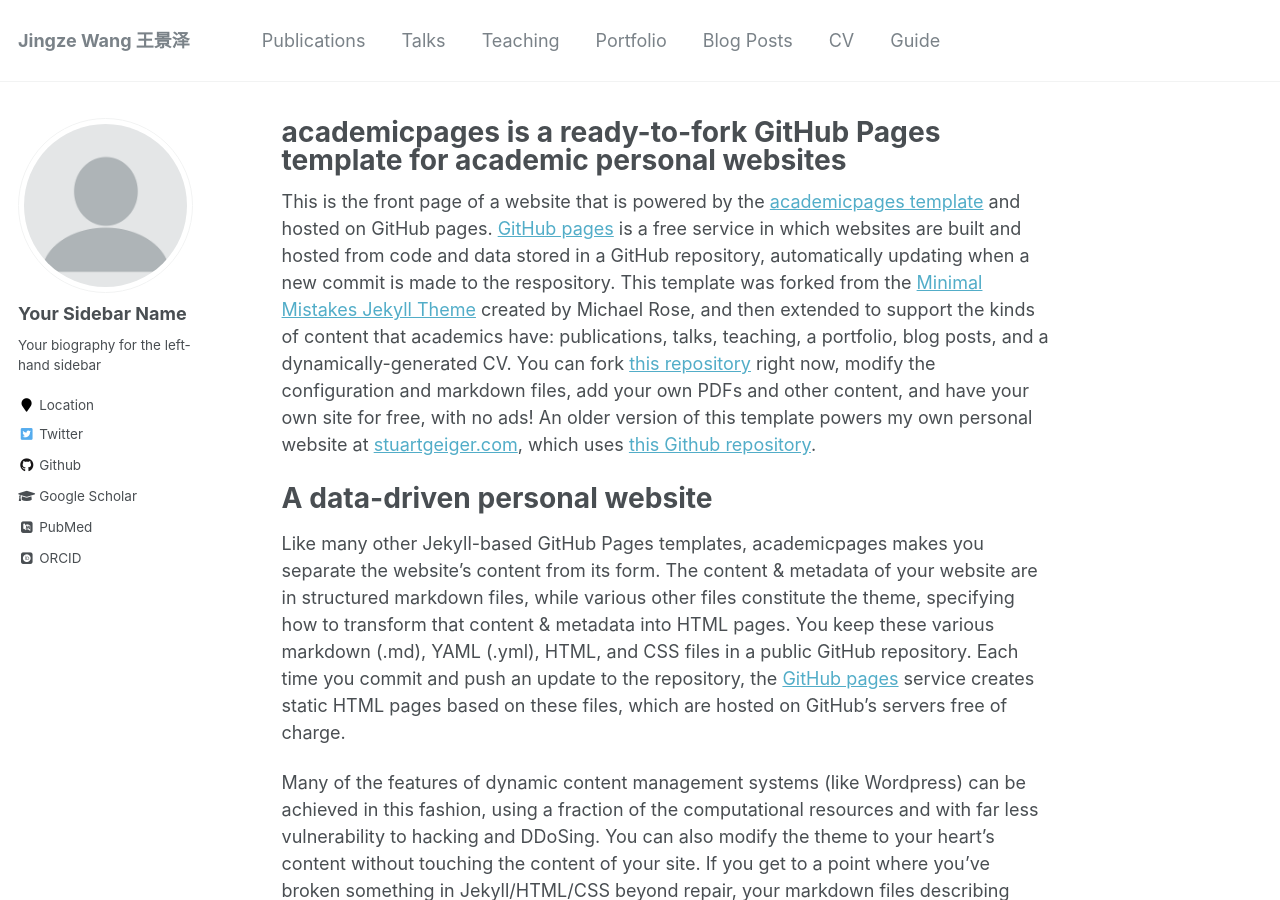
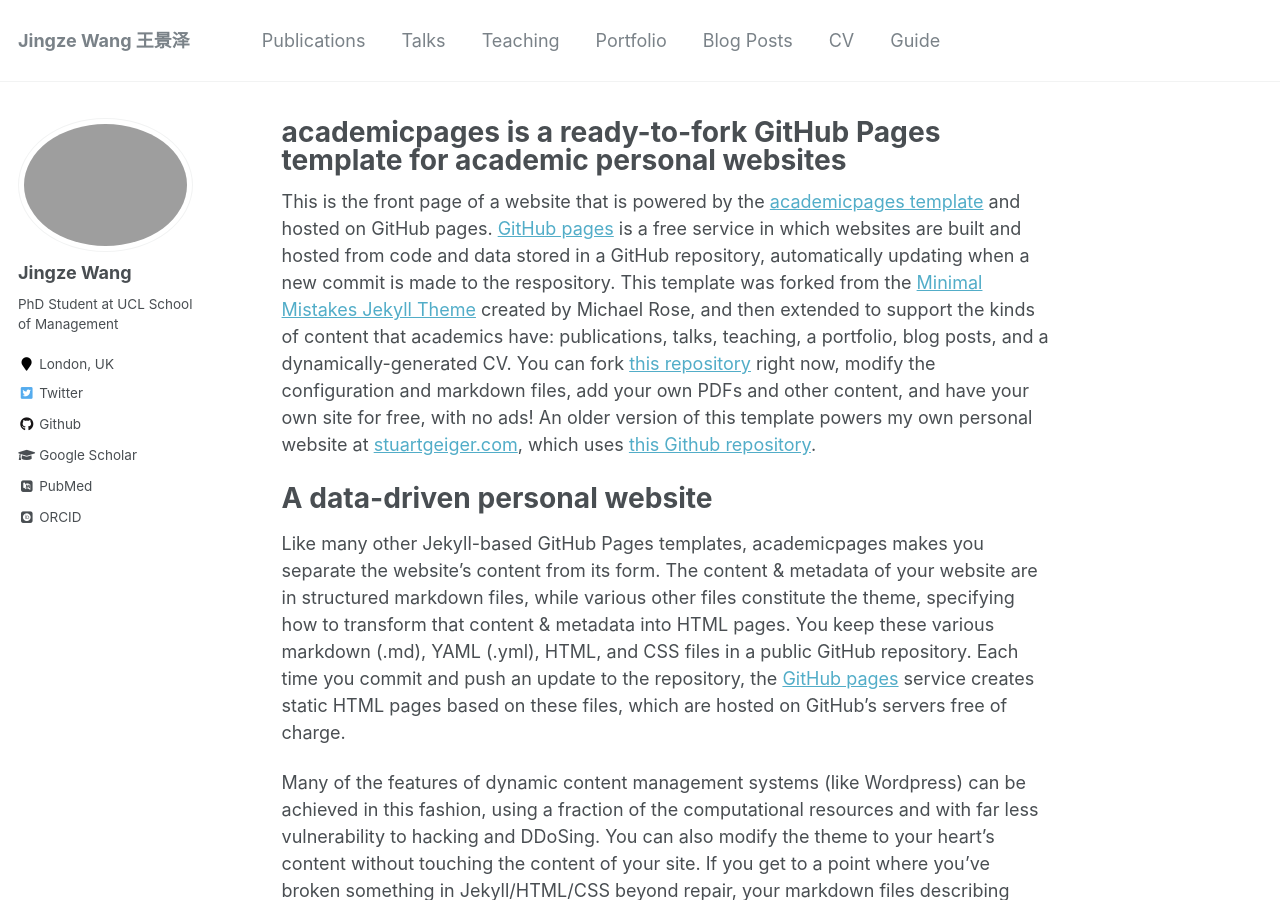
Before and after one commit to jingzewang-lab/jingzewang-lab.github.io, a Jekyll site: the page built from _pages/about.md, in a window 1280 px wide and 900 px high. Built offline with Jekyll 4.4.1, drawn with Linux system fonts in a browser that asks for light colours; some web fonts are replaced.

Commit message:
Update _config.yml

```diff
--- a/_config.yml
+++ b/_config.yml
@@ -10,10 +10,10 @@
 title                    : "Jingze Wang 王景泽"
 title_separator          : "-"
 name                     : &name "Jingze Wang"
-description              : &description "personal description"
-url                      : https://academicpages.github.io # the base hostname & protocol for your site e.g. "https://mmistakes.github.io"
+description              : &description "PhD Student at UCL School of Management"
+url                      : https://jingzewang-lab.github.io # the base hostname & protocol for your site e.g. "https://mmistakes.github.io"
 baseurl                  : "" # the subpath of your site, e.g. "/blog"
-repository               : "academicpages/academicpages.github.io"
+repository               : "jingzewang-lab.github.io"
 teaser                   :  # filename of teaser fallback teaser image placed in /images/, .e.g. "500x300.png"
 breadcrumbs              : false # true, false (default)
 words_per_minute         : 160
@@ -80,10 +80,10 @@
 
 # Site Author
 author:
-  name             : "Your Sidebar Name"
-  avatar           : "profile.png"
-  bio              : "Your biography for the left-hand sidebar"
-  location         : "Location"
+  name             : "Jingze Wang"
+  avatar           : "selfie.png"
+  bio              : "PhD Student at UCL School of Management"
+  location         : "London, UK"
   employer         :
   pubmed           : "https://www.ncbi.nlm.nih.gov/pubmed/?term=john+snow"
   googlescholar    : "http://yourfullgooglescholarurl.com"
```
